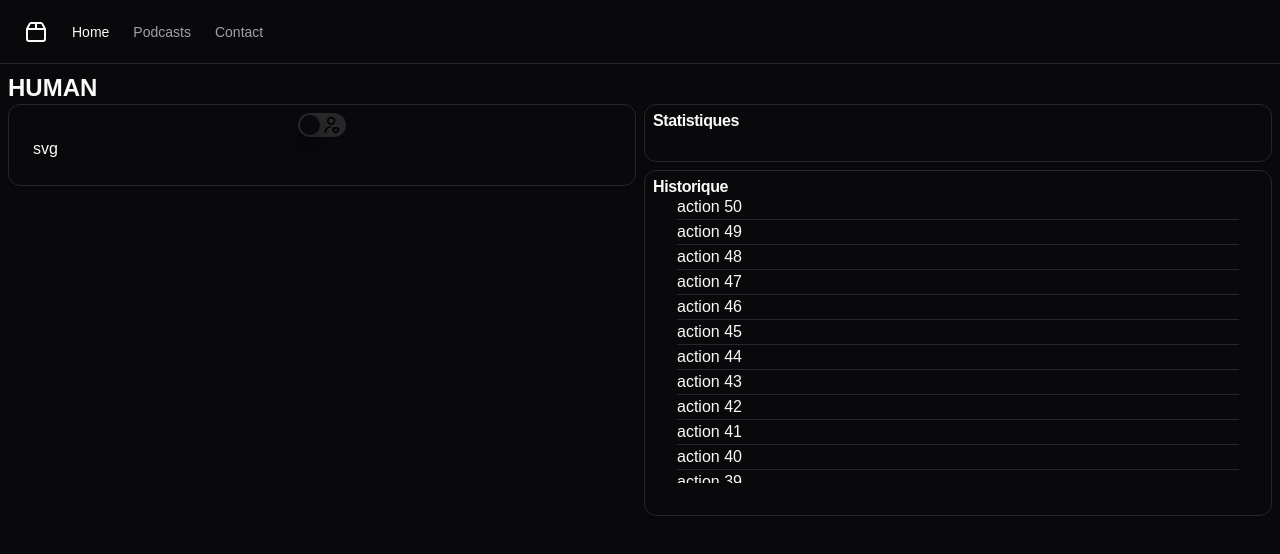
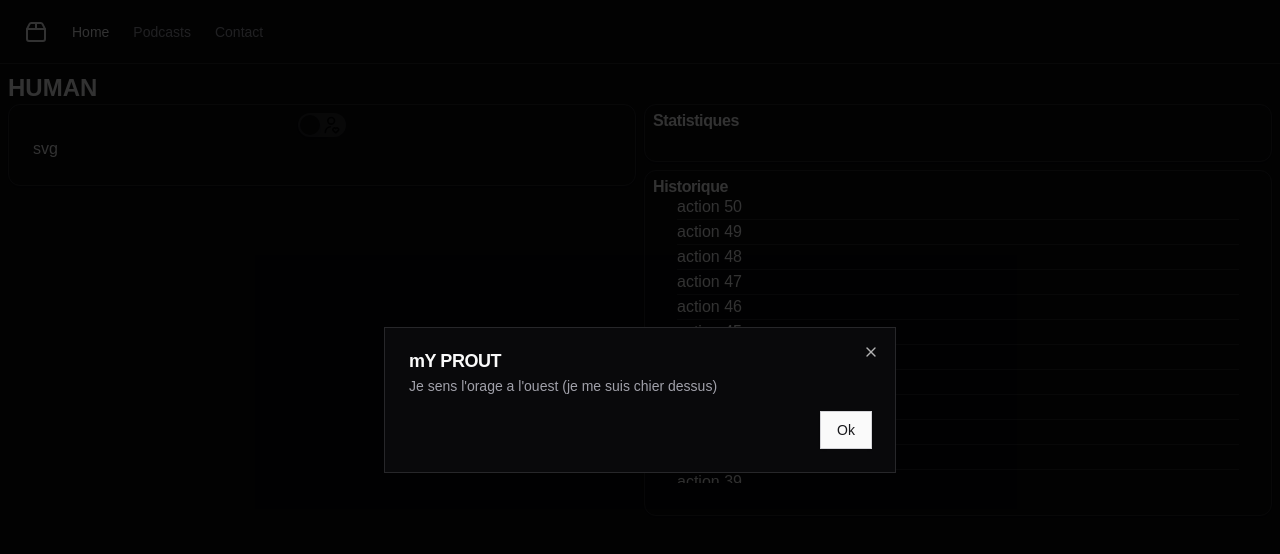
Before and after one commit to JuliettePetit/ndi-2024, a Next.js app: page / in a window 1280 px wide. Shown: the top 554 px of the page. Built offline with nearby package versions, Linux system fonts and the light colour scheme.

Commit message:
master prout sur game

```diff
--- a/app/components/GamePage.tsx
+++ b/app/components/GamePage.tsx
@@ -3,6 +3,7 @@
 import {ScrollArea} from "@/components/ui/scroll-area"
 import {Separator} from "@/components/ui/separator";
 import {Key} from "react";
+import StatComponent from "@/app/components/StatComponent";
 
 interface Prop {
     switchState: boolean;
@@ -33,13 +34,16 @@
                     <Card className={"p-2"}>
                         <CardTitle>
                             Statistiques
+
                         </CardTitle>
                         <CardContent>
+
                         </CardContent>
                     </Card>
                     <Card className={"p-2 my-2"}>
                         <CardTitle>
                             Historique
+
                         </CardTitle>
                         <CardContent>
                             <ScrollArea className={"h-72"}>
--- a/app/page.tsx
+++ b/app/page.tsx
@@ -1,15 +1,71 @@
 "use client"
 
-import {useState} from "react";
+import {useEffect, useState} from "react";
 import GamePage from "@/app/components/GamePage";
+import {
+    Dialog,
+    DialogContent,
+    DialogDescription,
+    DialogFooter,
+    DialogHeader,
+    DialogTitle
+} from "@/components/ui/dialog";
+import {Button} from "@/components/ui/button";
+import {Event as GeoEvent} from "@/lib/types";
 
 export default function Home() {
     const [isEarth, setIsEarth] = useState(false);
+    const [isOpen, setIsOpen] = useState(false);
+    const [geoEvent, setEvent] = useState(null as GeoEvent | null);
     const isChek: ((checked: boolean) => void) = (s: boolean) => setIsEarth(s);
+
+    const a: GeoEvent = {
+        id: 1,
+        name: "mY PROUT",
+        description: "Je sens l'orage a l'ouest (je me suis chier dessus)",
+        option: "AcceptChoice"
+    };
+
+    useEffect(() => {
+        const id = setInterval(() => {
+            if (!isOpen) {
+                // call Back
+                // update stats
+                if (geoEvent == null) { // reponse contient event
+                    setEvent(a);
+                    setIsOpen(true);
+                }
+                console.log(isOpen);
+            }
+        }, 1000); // each second
+        return () => clearInterval(id);
+    }, [isOpen, geoEvent])
+
+    const accept = () => {console.log("yes"); setIsOpen(false);};
+    const refuse = () => {console.log("no"); setIsOpen(false);};
+    const ok = () => {console.log("ok"); setIsOpen(false);};
+
     return (
         <div className={"p-2"}>
             <h1 className={"font-extrabold text-2xl"}>{isEarth ? "EARTH" : "HUMAN"}</h1>
             <GamePage switchState={isEarth} switchCallback={isChek}/>
+            <Dialog open={isOpen}>
+                <DialogContent onEscapeKeyDown={event => event.preventDefault()} onPointerDownOutside={event => event.preventDefault()}>
+                    <DialogHeader>
+                        <DialogTitle>{geoEvent?.name || ""}</DialogTitle>
+                        <DialogDescription>
+                            {geoEvent?.description || ""}
+                        </DialogDescription>
+                    </DialogHeader>
+                    <DialogFooter>
+                        {
+                            geoEvent?.option == 'YesNoChoice'
+                            ? <><Button variant={"outline"} onClick={refuse}>Non</Button><Button onClick={accept}>Oui</Button></>
+                            : <><Button onClick={ok}>Ok</Button></>
+                        }
+                    </DialogFooter>
+                </DialogContent>
+            </Dialog>
         </div>
     );
 }
--- /dev/null
+++ b/components/ui/dialog.tsx
@@ -0,0 +1,122 @@
+"use client"
+
+import * as React from "react"
+import * as DialogPrimitive from "@radix-ui/react-dialog"
+import { X } from "lucide-react"
+
+import { cn } from "@/lib/utils"
+
+const Dialog = DialogPrimitive.Root
+
+const DialogTrigger = DialogPrimitive.Trigger
+
+const DialogPortal = DialogPrimitive.Portal
+
+const DialogClose = DialogPrimitive.Close
+
+const DialogOverlay = React.forwardRef<
+  React.ElementRef<typeof DialogPrimitive.Overlay>,
+  React.ComponentPropsWithoutRef<typeof DialogPrimitive.Overlay>
+>(({ className, ...props }, ref) => (
+  <DialogPrimitive.Overlay
+    ref={ref}
+    className={cn(
+      "fixed inset-0 z-50 bg-black/80  data-[state=open]:animate-in data-[state=closed]:animate-out data-[state=closed]:fade-out-0 data-[state=open]:fade-in-0",
+      className
+    )}
+    {...props}
+  />
+))
+DialogOverlay.displayName = DialogPrimitive.Overlay.displayName
+
+const DialogContent = React.forwardRef<
+  React.ElementRef<typeof DialogPrimitive.Content>,
+  React.ComponentPropsWithoutRef<typeof DialogPrimitive.Content>
+>(({ className, children, ...props }, ref) => (
+  <DialogPortal>
+    <DialogOverlay />
+    <DialogPrimitive.Content
+      ref={ref}
+      className={cn(
+        "fixed left-[50%] top-[50%] z-50 grid w-full max-w-lg translate-x-[-50%] translate-y-[-50%] gap-4 border bg-background p-6 shadow-lg duration-200 data-[state=open]:animate-in data-[state=closed]:animate-out data-[state=closed]:fade-out-0 data-[state=open]:fade-in-0 data-[state=closed]:zoom-out-95 data-[state=open]:zoom-in-95 data-[state=closed]:slide-out-to-left-1/2 data-[state=closed]:slide-out-to-top-[48%] data-[state=open]:slide-in-from-left-1/2 data-[state=open]:slide-in-from-top-[48%] sm:rounded-lg",
+        className
+      )}
+      {...props}
+    >
+      {children}
+      <DialogPrimitive.Close className="absolute right-4 top-4 rounded-sm opacity-70 ring-offset-background transition-opacity hover:opacity-100 focus:outline-none focus:ring-2 focus:ring-ring focus:ring-offset-2 disabled:pointer-events-none data-[state=open]:bg-accent data-[state=open]:text-muted-foreground">
+        <X className="h-4 w-4" />
+        <span className="sr-only">Close</span>
+      </DialogPrimitive.Close>
+    </DialogPrimitive.Content>
+  </DialogPortal>
+))
+DialogContent.displayName = DialogPrimitive.Content.displayName
+
+const DialogHeader = ({
+  className,
+  ...props
+}: React.HTMLAttributes<HTMLDivElement>) => (
+  <div
+    className={cn(
+      "flex flex-col space-y-1.5 text-center sm:text-left",
+      className
+    )}
+    {...props}
+  />
+)
+DialogHeader.displayName = "DialogHeader"
+
+const DialogFooter = ({
+  className,
+  ...props
+}: React.HTMLAttributes<HTMLDivElement>) => (
+  <div
+    className={cn(
+      "flex flex-col-reverse sm:flex-row sm:justify-end sm:space-x-2",
+      className
+    )}
+    {...props}
+  />
+)
+DialogFooter.displayName = "DialogFooter"
+
+const DialogTitle = React.forwardRef<
+  React.ElementRef<typeof DialogPrimitive.Title>,
+  React.ComponentPropsWithoutRef<typeof DialogPrimitive.Title>
+>(({ className, ...props }, ref) => (
+  <DialogPrimitive.Title
+    ref={ref}
+    className={cn(
+      "text-lg font-semibold leading-none tracking-tight",
+      className
+    )}
+    {...props}
+  />
+))
+DialogTitle.displayName = DialogPrimitive.Title.displayName
+
+const DialogDescription = React.forwardRef<
+  React.ElementRef<typeof DialogPrimitive.Description>,
+  React.ComponentPropsWithoutRef<typeof DialogPrimitive.Description>
+>(({ className, ...props }, ref) => (
+  <DialogPrimitive.Description
+    ref={ref}
+    className={cn("text-sm text-muted-foreground", className)}
+    {...props}
+  />
+))
+DialogDescription.displayName = DialogPrimitive.Description.displayName
+
+export {
+  Dialog,
+  DialogPortal,
+  DialogOverlay,
+  DialogTrigger,
+  DialogClose,
+  DialogContent,
+  DialogHeader,
+  DialogFooter,
+  DialogTitle,
+  DialogDescription,
+}
--- /dev/null
+++ b/lib/types.ts
@@ -0,0 +1,21 @@
+export type TypeOfChoice = 'YesNoChoice' | 'AcceptChoice';
+
+export type YesNoChoice = 'yes' | 'no';
+export type AcceptChoice = 'ok';
+export type ResponseToChoiceEvent = YesNoChoice | AcceptChoice;
+
+export interface Consequence {
+    description: string;
+    apply: Function;
+}
+
+
+export interface Event {
+    id: number,
+    name: string,
+    description: string,
+    option: TypeOfChoice // what you may send
+}
+
+export interface response {
+    event ?: Event}
```
